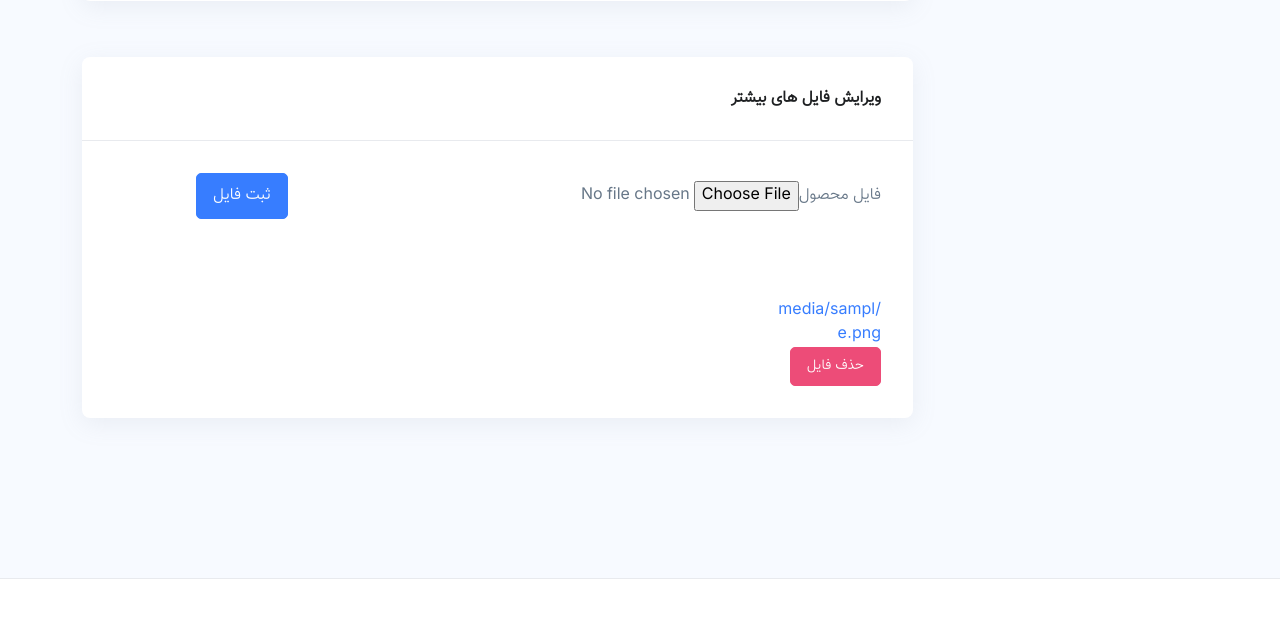
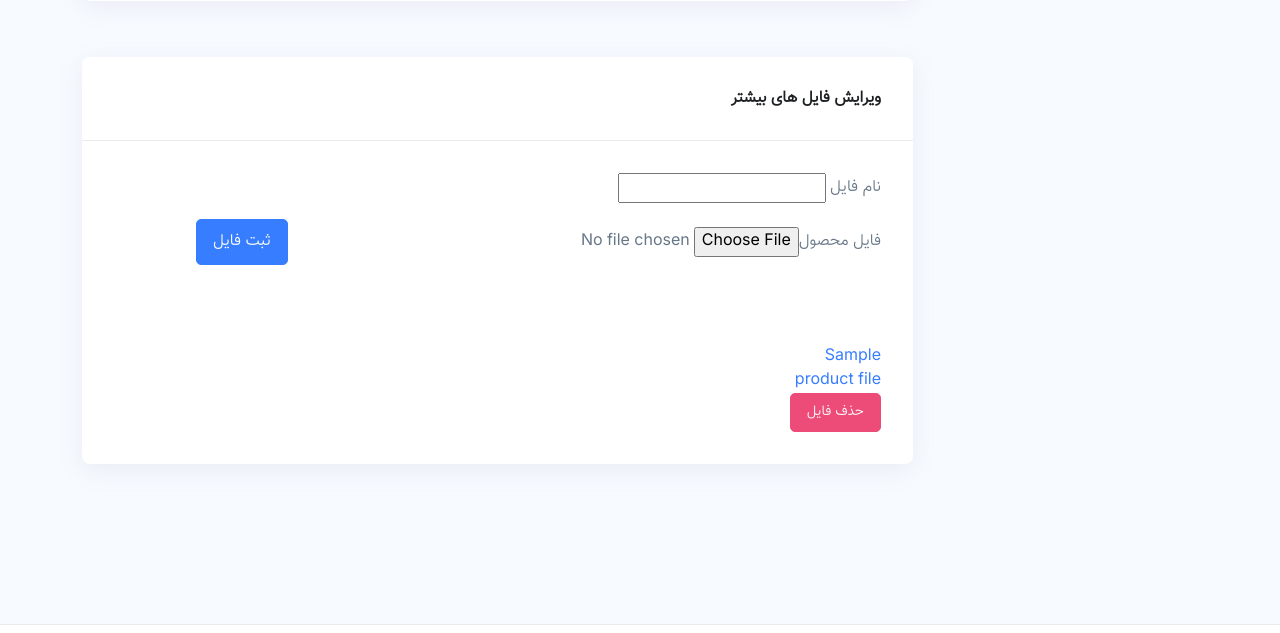
Before and after one commit to imanajjari/PetroLink, a Django app: template core/templates/dashboard/superAdmin/products/product-edit.html in a window 1280 px wide. Shown: the part 1851-2484 px from the top of the page. Run offline with Django 4.2, Linux system fonts and the light colour scheme; the template is opened without the code that fills it: most values are stand-ins (such as "Sample title", 1, 10 or a date in 2020); grey boxes marked "Sample" are stand-in pictures; form fields are guessed from the names that the template uses; parts of the project's set-up code (start-up, migrations or seed data) failed here and were passed over; some libraries are stand-ins or nearby versions.

Commit message:
change product edit UI and added title tp products fils

```diff
--- a/core/dashboard/admin/forms/products.py
+++ b/core/dashboard/admin/forms/products.py
@@ -1,7 +1,7 @@
 from django import forms
 from shop.models import ProductModel,ProductImageModel,ProductFileModel
 class ProductForm(forms.ModelForm):
-
+    ManufacturedData = forms.DateTimeField(widget=forms.DateTimeInput(attrs={'class': 'form-control','type':'datetime-local'}))
 
     class Meta:
         model = ProductModel
@@ -64,7 +64,7 @@ class ProductForm(forms.ModelForm):
         self.fields['originalUnitPrice'].widget.attrs['class'] = 'form-control'
         self.fields['currency'].widget.attrs['class'] = 'form-select'
         self.fields['exchangeRate'].widget.attrs['class'] = 'form-select'
-        # self.fields['ManufacturedData'].widget.attrs['class'] = 'form-control'
+        self.fields['ManufacturedData'].widget.attrs['class'] = 'form-control'
         self.fields['ManufacturedForPlant'].widget.attrs['class'] = 'form-select'
         self.fields['savingMony'].widget.attrs['class'] = 'form-control'
         self.fields['Satisfaction'].widget.attrs['class'] = 'form-control'
@@ -91,10 +91,12 @@ class ProductFileForm(forms.ModelForm):
     class Meta:
         model = ProductFileModel
         fields = [
+            "title",
             "file",
         ]
 
     def __init__(self, *args, **kwargs):
         super().__init__(*args, **kwargs)
+        self.fields['title'].widget.attrs['class'] = 'form-control'
         self.fields['file'].widget.attrs['class'] = 'form-control'
         # self.fields['file'].widget.attrs['accept'] = 'image/png, image/jpg, image/jpeg'
--- a/core/dashboard/superAdmin/forms/products.py
+++ b/core/dashboard/superAdmin/forms/products.py
@@ -1,7 +1,7 @@
 from django import forms
 from shop.models import ProductModel,ProductImageModel,ProductFileModel
 class ProductForm(forms.ModelForm):
-
+    ManufacturedData = forms.DateTimeField(widget=forms.DateTimeInput(attrs={'class': 'form-control','type':'datetime-local'}))
 
     class Meta:
         model = ProductModel
@@ -64,7 +64,7 @@ class ProductForm(forms.ModelForm):
         self.fields['originalUnitPrice'].widget.attrs['class'] = 'form-control'
         self.fields['currency'].widget.attrs['class'] = 'form-select'
         self.fields['exchangeRate'].widget.attrs['class'] = 'form-select'
-        # self.fields['ManufacturedData'].widget.attrs['class'] = 'form-control'
+        self.fields['ManufacturedData'].widget.attrs['class'] = 'form-control'
         self.fields['ManufacturedForPlant'].widget.attrs['class'] = 'form-select'
         self.fields['savingMony'].widget.attrs['class'] = 'form-control'
         self.fields['Satisfaction'].widget.attrs['class'] = 'form-control'
@@ -91,10 +91,12 @@ class ProductFileForm(forms.ModelForm):
     class Meta:
         model = ProductFileModel
         fields = [
+            "title",
             "file",
         ]
 
     def __init__(self, *args, **kwargs):
         super().__init__(*args, **kwargs)
+        self.fields['title'].widget.attrs['class'] = 'form-control'
         self.fields['file'].widget.attrs['class'] = 'form-control'
         # self.fields['file'].widget.attrs['accept'] = 'image/png, image/jpg, image/jpeg'
--- a/core/shop/models.py
+++ b/core/shop/models.py
@@ -154,6 +154,7 @@ class ProductImageModel(models.Model):
         ordering = ["-created_date"]
 
 class ProductFileModel(models.Model):
+    title = models.CharField(max_length=128, null=True , blank=True)
     product = models.ForeignKey(ProductModel,on_delete=models.CASCADE,related_name="product_files")
     file = models.FileField(upload_to="product/files/")
 
--- a/core/templates/dashboard/superAdmin/products/product-edit.html
+++ b/core/templates/dashboard/superAdmin/products/product-edit.html
@@ -248,6 +248,10 @@
                 {% csrf_token %}
                 <div class="card-body">
                     <div class="row d-flex align-items-center">
+                        <div class="col-md-6 mb-3">
+                            <label>نام فایل</label>
+                            {{file_form.title}}
+                        </div>
                         <div class="col-md-9 mb-3 d-flex align-items-center">
                             <label>فایل محصول</label>
                             {{file_form.file}}
@@ -265,7 +269,7 @@
                 <div class="row d-flex ">
                     {% for product_file in object.product_files.all %}
                     <div class="col-md-2">
-                            <a href={{product_file.file.url}}>{{product_file.file}}</a>
+                            <a href={{product_file.file.url}}>{{product_file.title}}</a>
                         <form action="{% url 'dashboard:superAdmin:product-remove-file' pk=object.pk file_id=product_file.pk %}" method="post">
                             {% csrf_token %}
                             <button type="submit" class="btn btn-danger btn-sm">حذف فایل</button>
--- a/core/templates/dashboard/superAdmin/products/product-list.html
+++ b/core/templates/dashboard/superAdmin/products/product-list.html
@@ -84,7 +84,7 @@
                             <th scope="col">#</th>
                             <th scope="col">نام محصول</th>
                             <th scope="col">نام ادمین</th>
-                            <th scope="col">نام پتروشیمی</th>
+                            <th scope="col">پالایشگاه</th>
                             <th scope="col">دسته بندی</th>
                             <th scope="col">قیمت</th>
                             <th scope="col">تعداد</th>
@@ -99,7 +99,7 @@
                             <th scope="row">{{object.id}}</th>
                             <td>{{object.title}}</td>
                             <td>{{object.user}}</td>
-                            <td>{{object.user}}</td>
+                            <td>{{object.plant}}</td>
                             <td>{% for category in object.category.all %} {{category.title}}
                                 {% if not forloop.last %},{% endif %} {% endfor %}</td>
                             <td>{{object.price}}</td>
--- a/core/templates/dashboard/superAdmin/users/create-user.html
+++ b/core/templates/dashboard/superAdmin/users/create-user.html
@@ -48,7 +48,7 @@
             <!-- End Form -->
              <!-- Form -->
             <div class="row mb-4">
-                <label for="emailLabel" class="col-sm-3 col-form-label form-label">رمز</label>
+                <label for="emailLabel" class="col-sm-3 col-form-label form-label">تکرار رمز</label>
 
                 <div class="col-sm-5">
                     {{form.password2}}
--- a/core/templates/shop/product-detail.html
+++ b/core/templates/shop/product-detail.html
@@ -287,7 +287,7 @@
                 {% for product_file in object.product_files.all %}
                 <tr>
                     <th scope="row">{{forloop.counter}}</th>
-                    <td><a href={{product_file.file.url}}>{{product_file.file}}</a></td>
+                    <td><a href={{product_file.file.url}}>{{product_file.title}}</a></td>
                 </tr>
                 {% endfor %}
             </table>
```
Also changed, not shown: core/shop/migrations/0002_productfilemodel_title.py (added), 5 other files.
